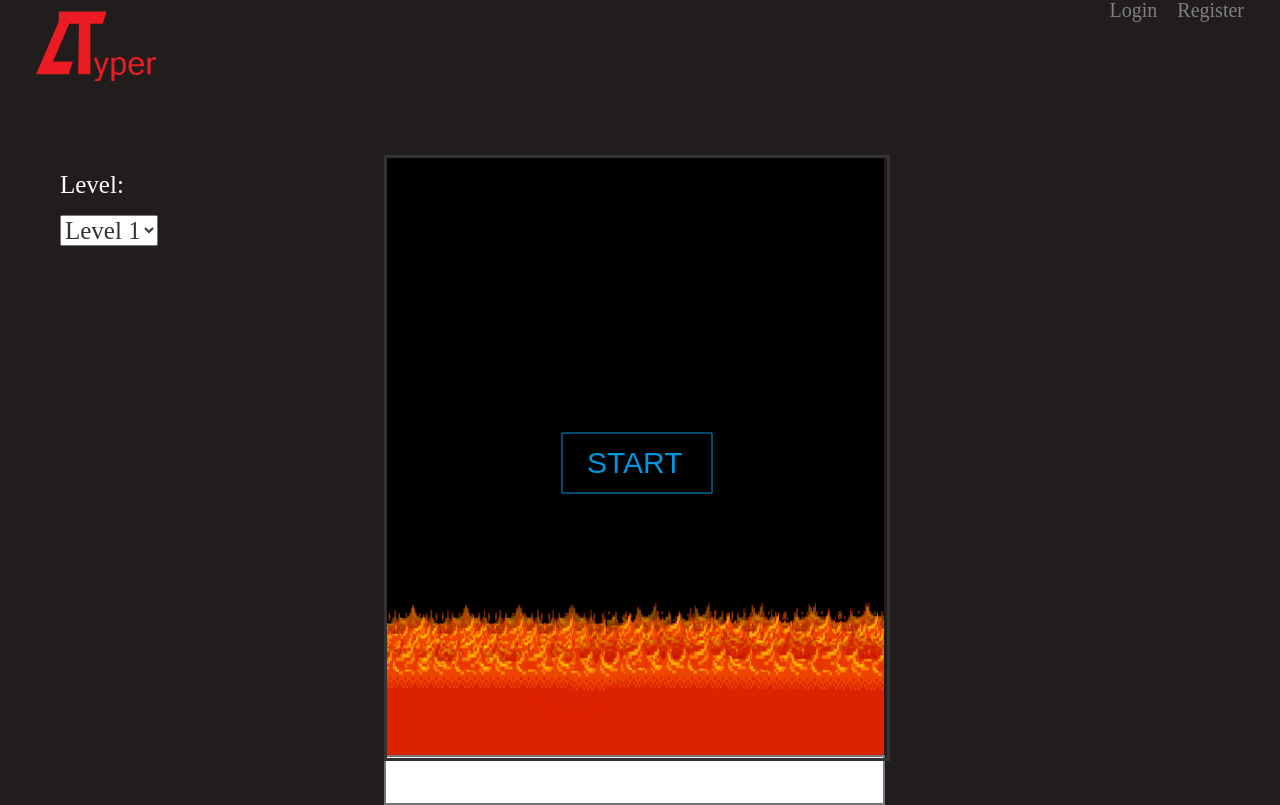
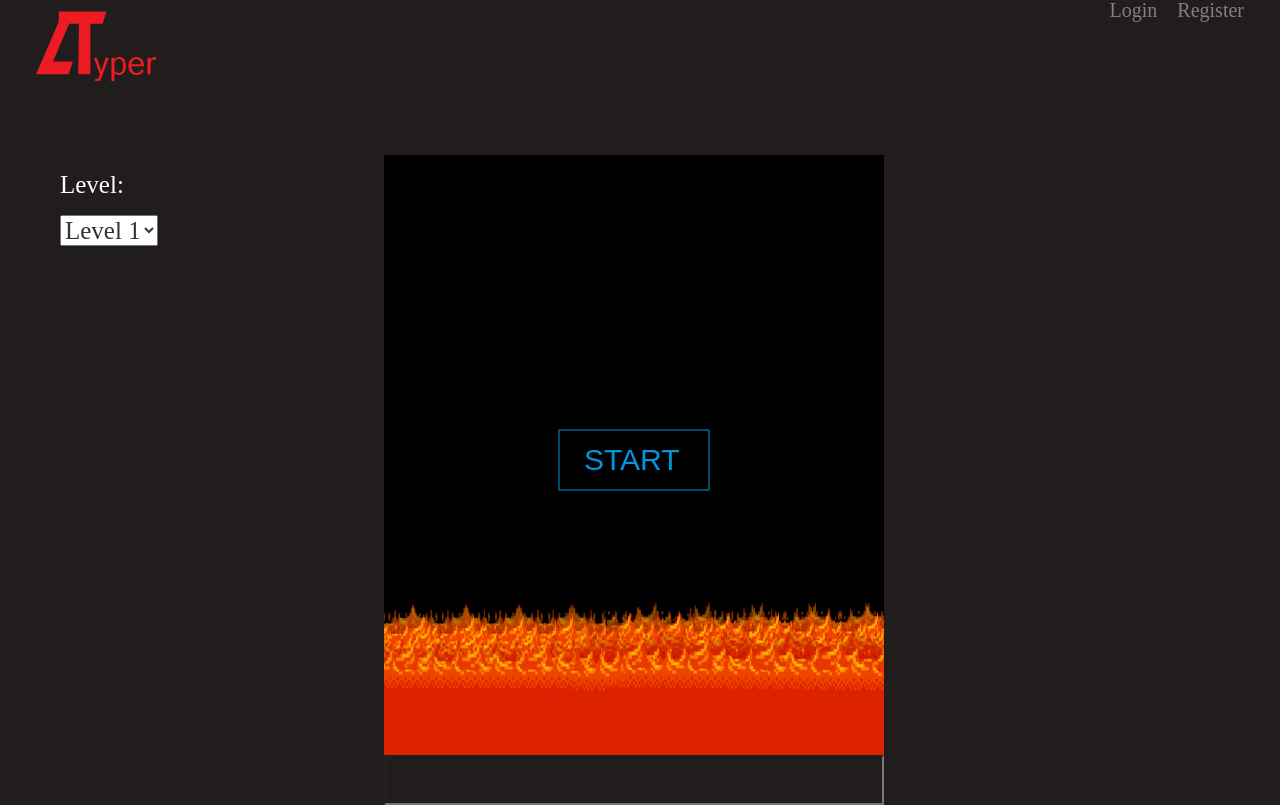
Before and after one commit to nyc-chipmunks-2016/typing-game, a Rails app: page /games/new in a window 1280 px wide. Shown: the part 25-830 px from the top of the page. Run offline with Rails 7, Linux system fonts and the light colour scheme; data comes from the database, SQL or seed files in the repository; parts of the project's set-up code (start-up, migrations or seed data) failed here and were passed over; some libraries are stand-ins or nearby versions.

Commit message:
fixing css

```diff
--- a/app/assets/stylesheets/application.css
+++ b/app/assets/stylesheets/application.css
@@ -330,12 +330,13 @@
   position: absolute;
   top: 780px;
   left: 400px;
-  width: 501px;
+  width: 500px;
   height:50px;
   margin: 0px auto;
   left:30%;
-  outline: 0 none;
-  border-style: solid;
+  /*outline: 0 none;*/
+  background: none;
+  color: white;
 }
 
 canvas{
@@ -351,7 +352,6 @@
 
 #myCanvas{
   z-index: 2;
-  border-style: solid;
 }
 
 #canvasLava{
@@ -390,14 +390,6 @@
   font-size: 50px;
   margin-bottom: 10px;
   color: #EB3A23;
-}
-
-.footer{
-  position: absolute;
-  bottom: 0;
-  background-color: #35547D;
-  color:black;
-  width: 100%;
 }
 
 .about-us h2{
```
